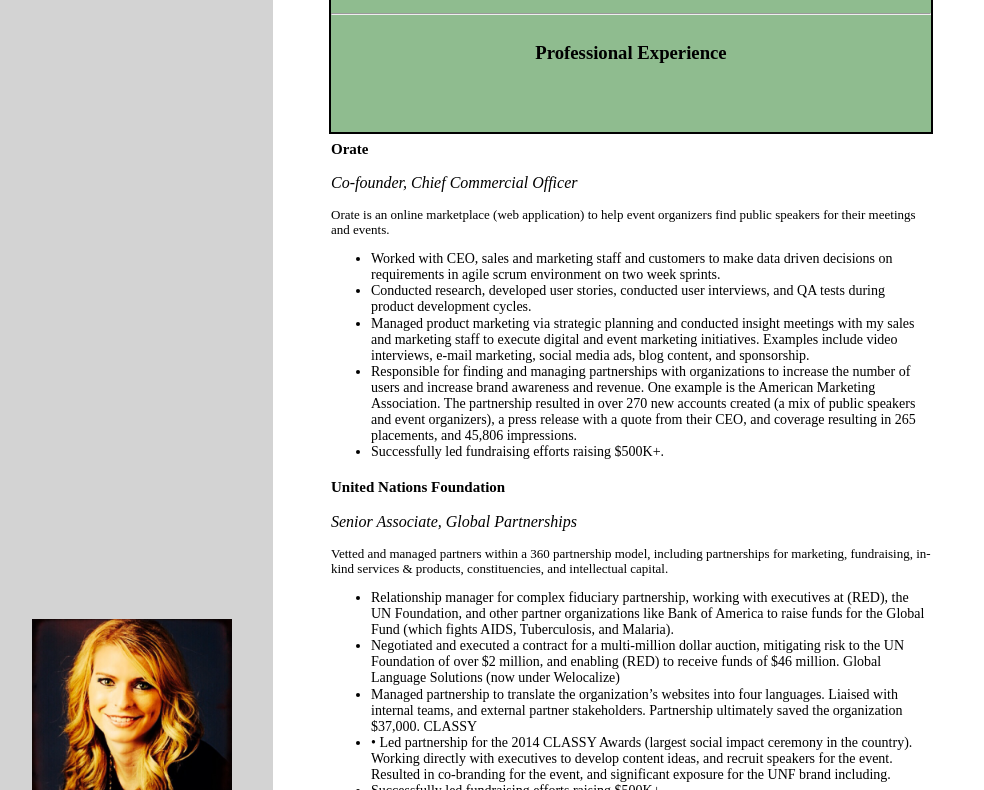
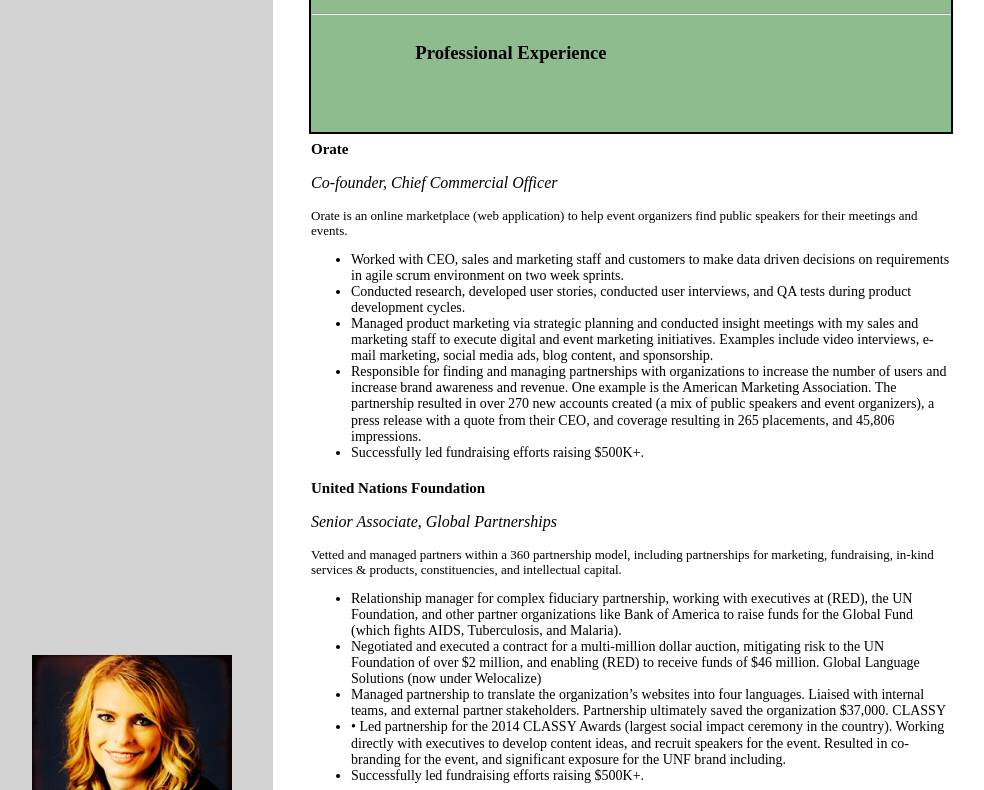
Before and after one commit to Capras/T1, a plain HTML site: page scresume.html in a window 1280 px wide. Shown: the part 80-870 px from the top of the page, without its empty margins (9-993 px from the left). Drawn offline with Linux system fonts and the light colour scheme.

Commit message:
new commits

```diff
--- a/css/style.css
+++ b/css/style.css
@@ -3,7 +3,7 @@
   .table {
   background: LightGrey;
   width: 22%;
-height: 200%;
+height: 209%;
 float:left;
 }
 
@@ -35,12 +35,13 @@ margin-top:0;
   text-align: center;
   margin: auto;
   height: 210px;
+  width: 50%;
   font-size: 55;
   border: solid black 2px;
 }
 
 .rectangle3 {
-	width: 600px;
+	width: 400px;
   height: 80px;
 	background: DarkSeaGreen;
    text-align: center;
```
